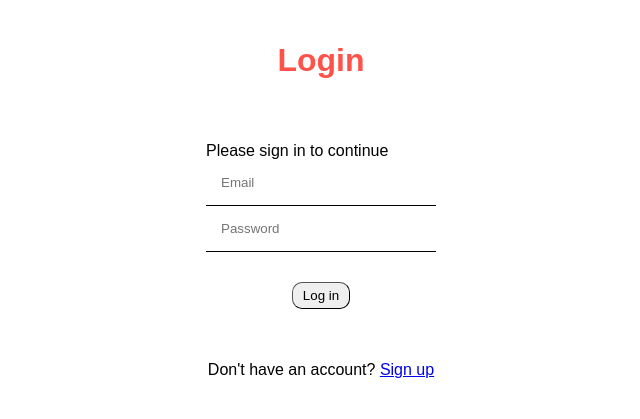
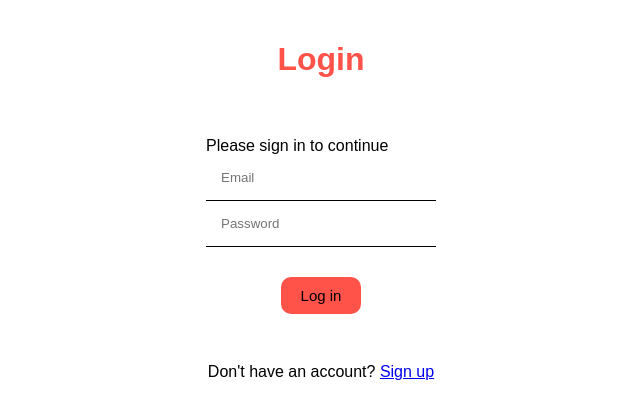
Before and after one commit to keeeeeyu/schedule, a Django app: page / in a window 1280 px wide. Shown: the top 419 px of the page, without its empty margins (319-959 px from the left). Run offline with Django 4.2, Linux system fonts and the light colour scheme.

Commit message:
final commit before adding background

```diff
--- a/schedule_app/static/css/style.css
+++ b/schedule_app/static/css/style.css
@@ -19,6 +19,7 @@ h1 {
     outline: none;
     transition: border-color 0.3s;
     width: 200px;
+    position: relative;
 }
 
 .styled-input:focus {
@@ -27,18 +28,20 @@ h1 {
 
 .styled-button {
     display: block;
+    border: none;
     margin: 0 auto;
-    padding: 5px 10px;
+    padding: 10px 20px;
     margin-top: 30px;
     margin-bottom: 10px;
     border-radius: 10px;
     border-width: 1px;
     transition: background-color 0.5s;
+    background-color: #ff5349;
+    font-size: 15px;
 }
 
 .styled-button:hover {
-    background-color: #ff5349;
-    border: none;
+    transform: scale(1.03);
 }
 
 @media (max-width:768px) {
```
